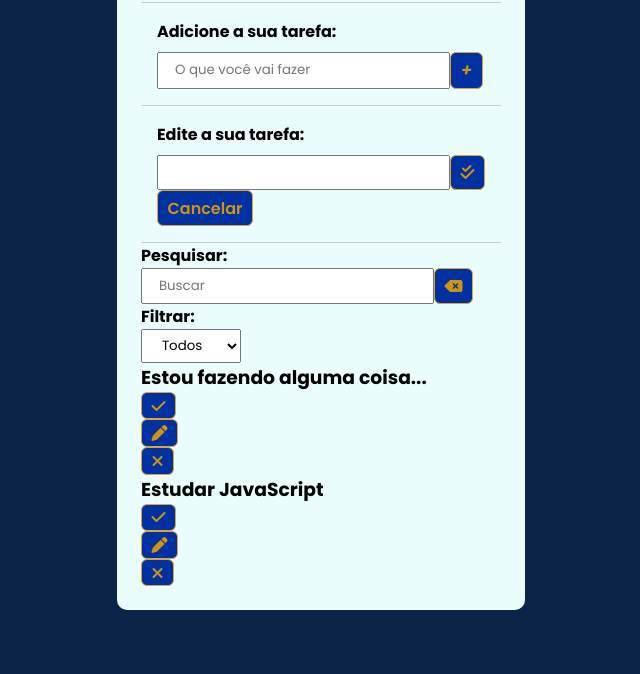
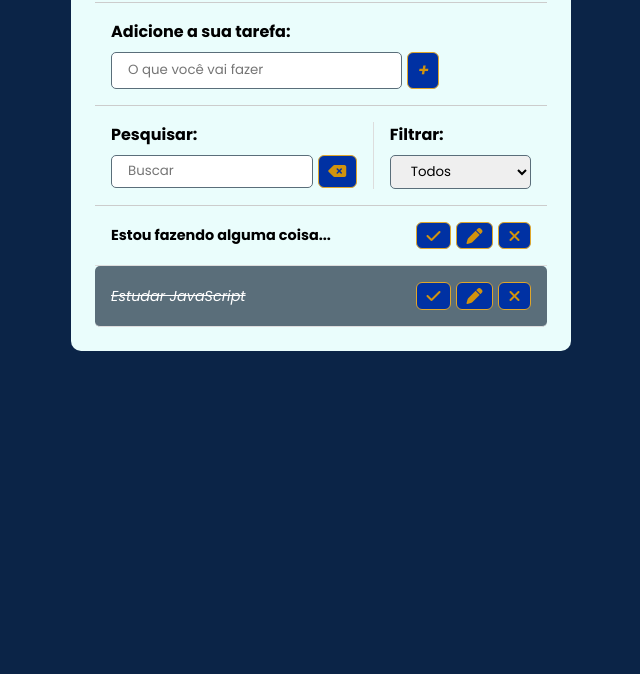
Before and after one commit to AdryelJr/To-Do-Liste, a plain HTML site: page index.html in a window 1280 px wide. Shown: the part 150-824 px from the top of the page, without its empty margins (319-959 px from the left). After the commit the page ends 800 px from the top, so only its background shows below. Drawn offline with Linux system fonts and the light colour scheme.

Commit message:
css finalizado

```diff
--- a/css/code.css
+++ b/css/code.css
@@ -48,6 +48,8 @@ button:hover{
 
 input, select{
     padding: 0.35rem 1rem;
+    border-radius: 5px;
+    border: 1px solid #5a6e7a;
 }
 
 .hide{
@@ -72,6 +74,87 @@ input, select{
     display: flex;
 }
 
+.form-control input{
+    margin-right: 0.3rem;
+}
+
+.cancel-edit-btn{
+    margin-top: 1rem;
+}
+
+
+/* toolbar */
+
+.toolbar{
+    padding: 1rem;
+    display: flex;
+    border-bottom: 1px solid #ccc;
+}
+
+.toolbar h4{
+    margin-bottom: .5rem;
+}
+
+.toolbar input{
+    margin-right: 0.4rem;
+}
+
+.search{
+    border-right: 1px solid #DDD;
+    padding-right: 1rem;
+    margin-right: 1rem;
+    width: 65%;
+    display: flex;
+    flex-direction: column;
+}
+
 .search form{
     display: flex;
 }
+
+.search input{
+    width: 100%;
+    margin-right: 0.3rem;
+}
+
+#filter{
+    width: 35%;
+    display: flex;
+    flex-direction: column;
+}
+
+#filter select{
+    flex: 1;
+}
+
+.todo{
+    display: flex;
+    justify-content: space-around;
+    align-items: center;
+    padding: 1rem;
+    border-bottom: 1px solid #DDD;
+    transition: 0.3s;
+}
+
+.todo h3{
+    flex: 1;
+    font-size: 0.9rem;
+}
+
+.todo button{
+    margin-left: 0.3rem;
+}
+
+/* todo pronto  */
+
+.done{
+    background-color: #5a6e7a;
+    border-radius: 5px;
+}
+
+.done h3{
+    font-weight: 400;
+    color: #fff;
+    text-decoration: line-through;
+    font-style: italic;
+}
--- a/index.html
+++ b/index.html
@@ -39,7 +39,7 @@
                 </button>
             </div>
         </form>
-        <form id="edit-form">
+        <form id="edit-form" class="hide">
             <p>Edite a sua tarefa:</p>
             <div class="form-control">
                 <input type="text" id="edit-input">
@@ -83,7 +83,7 @@
                     <i class="fa-solid fa-xmark"></i>
                 </button>
             </div>
-            <div class="todo">
+            <div class="todo done">
                 <h3>Estudar JavaScript</h3>
                 <button class="finish-todo">
                     <i class="fa-solid fa-check"></i>
```
